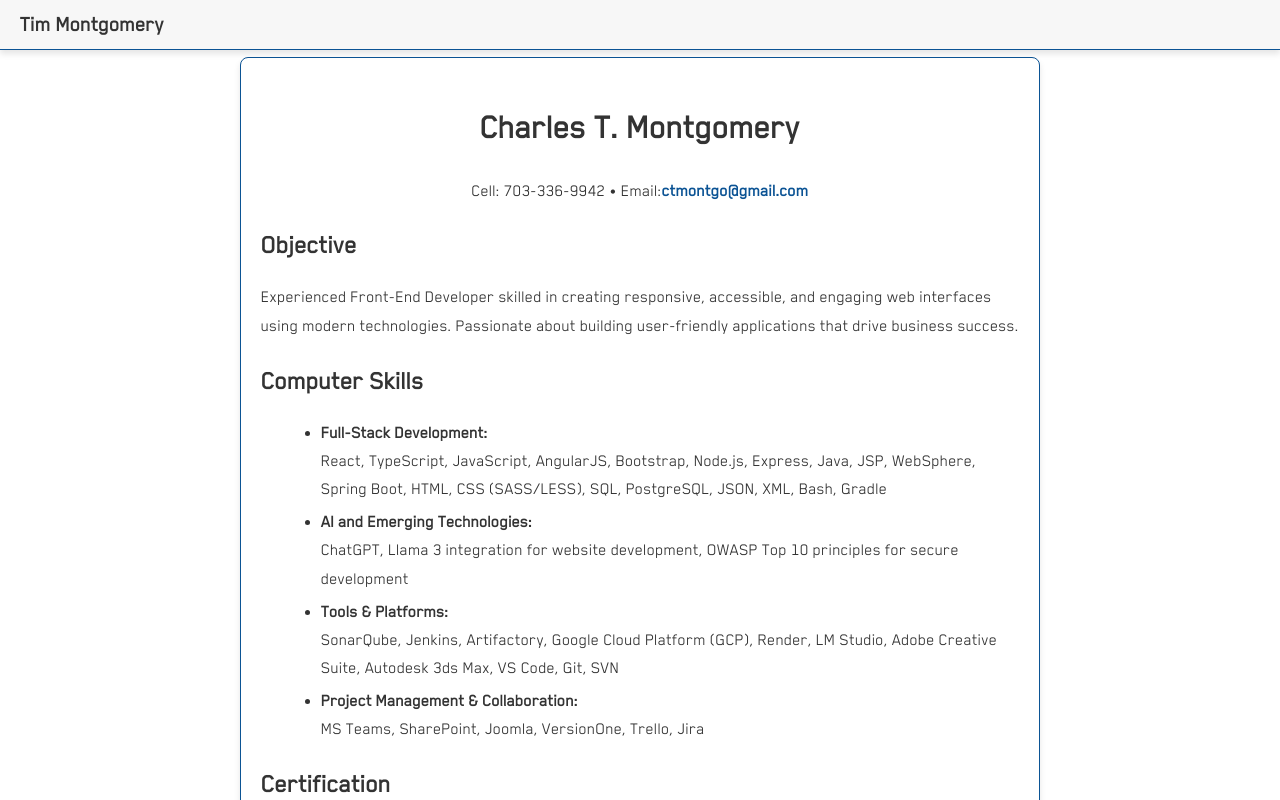
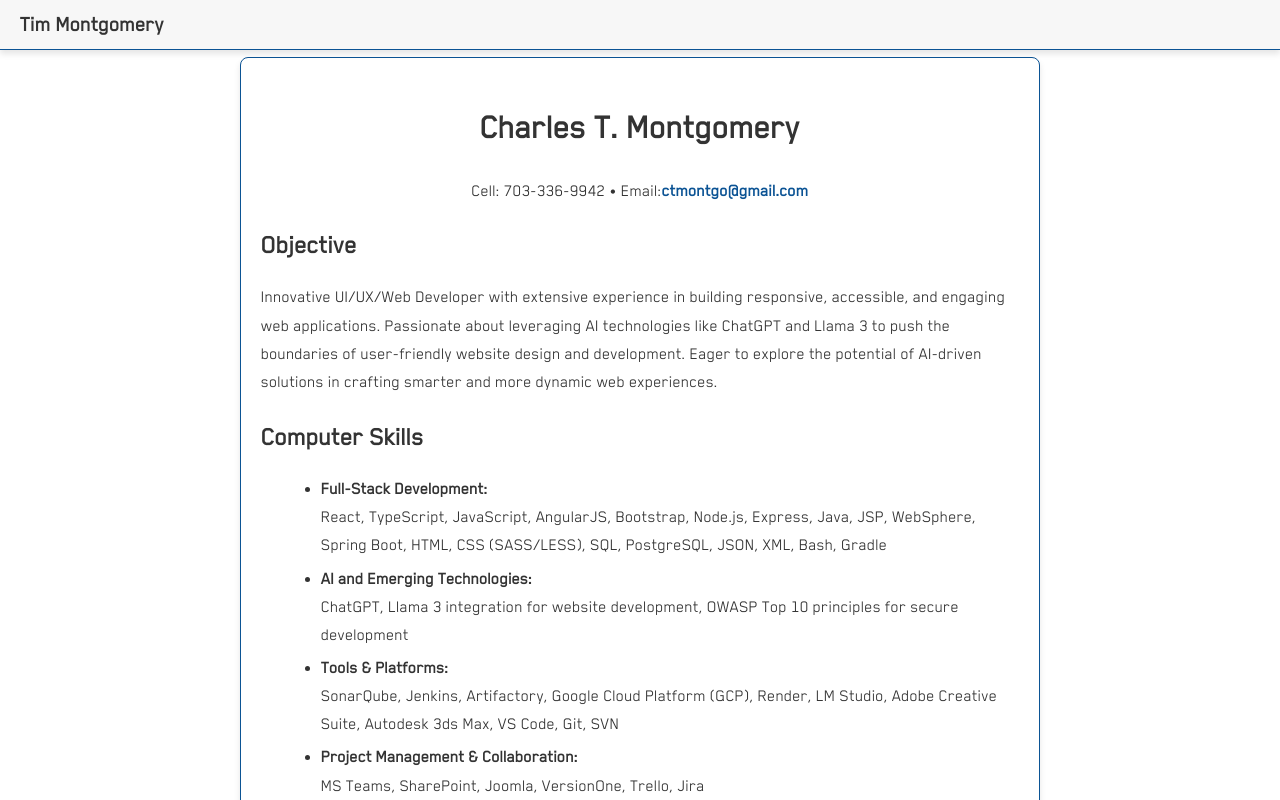
Before and after one commit to timmbacca/portfolioWorkMontgo, a React (Create React App) app in the folder taskListTimReact/frontend/: page /resume in a window 1280 px wide. Shown: the top 800 px of the page. Built offline with nearby package versions, Linux system fonts and the light colour scheme; no server answers.

Commit message:
resume updates

```diff
--- a/taskListTimReact/frontend/src/components/ResumePage.tsx
+++ b/taskListTimReact/frontend/src/components/ResumePage.tsx
@@ -58,9 +58,10 @@ const Resume = () => {
       <ResumeSection>
         <h2>Objective</h2>
         <p>
-        Experienced Front-End Developer skilled in creating responsive, accessible, and engaging web
-interfaces using modern technologies. Passionate about building user-friendly applications that drive
-business success.
+        Innovative UI/UX/Web Developer with extensive experience in building responsive, accessible, and engaging
+web applications. Passionate about leveraging AI technologies like ChatGPT and Llama 3 to push the
+boundaries of user-friendly website design and development. Eager to explore the potential of AI-driven
+solutions in crafting smarter and more dynamic web experiences.
         </p>
       </ResumeSection>
 
```
